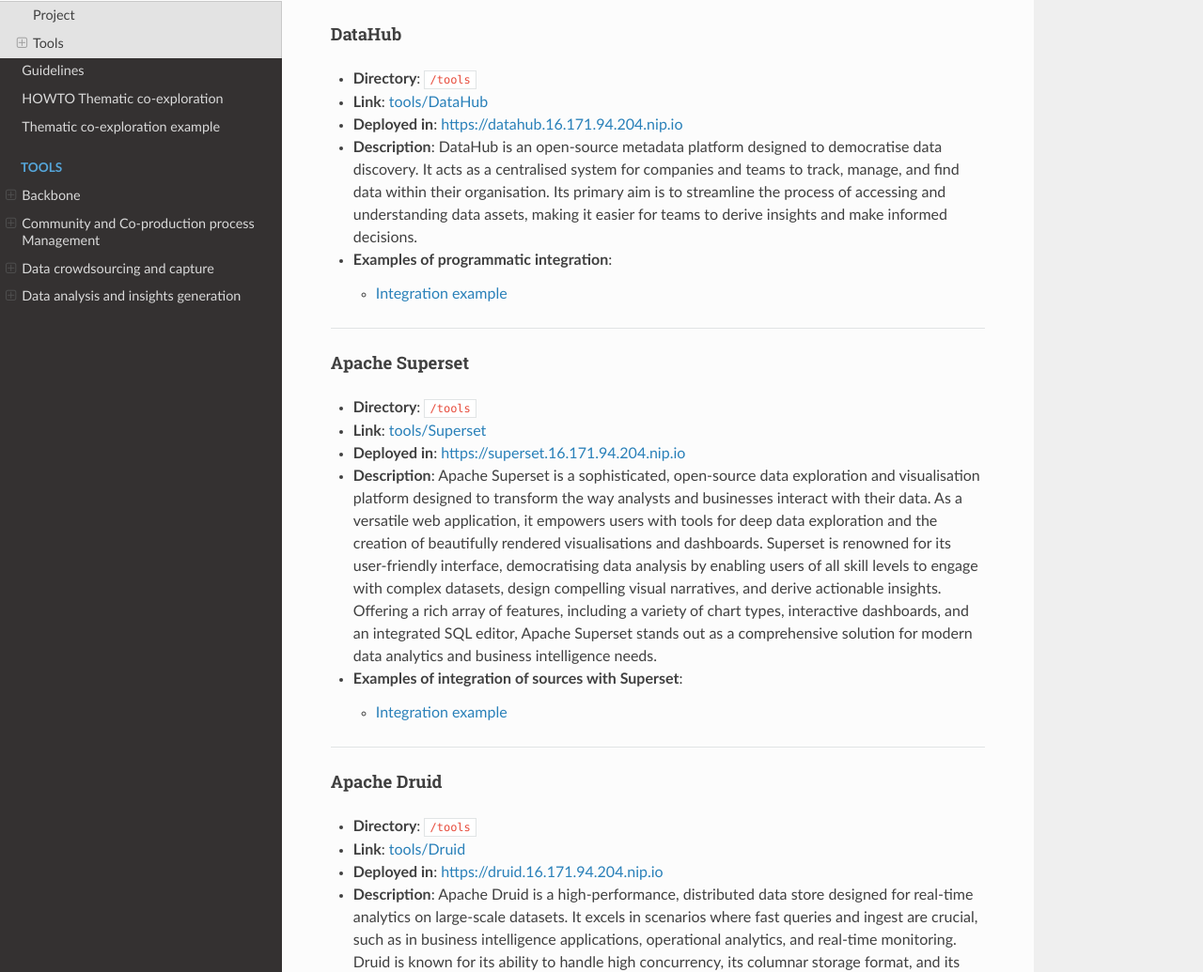
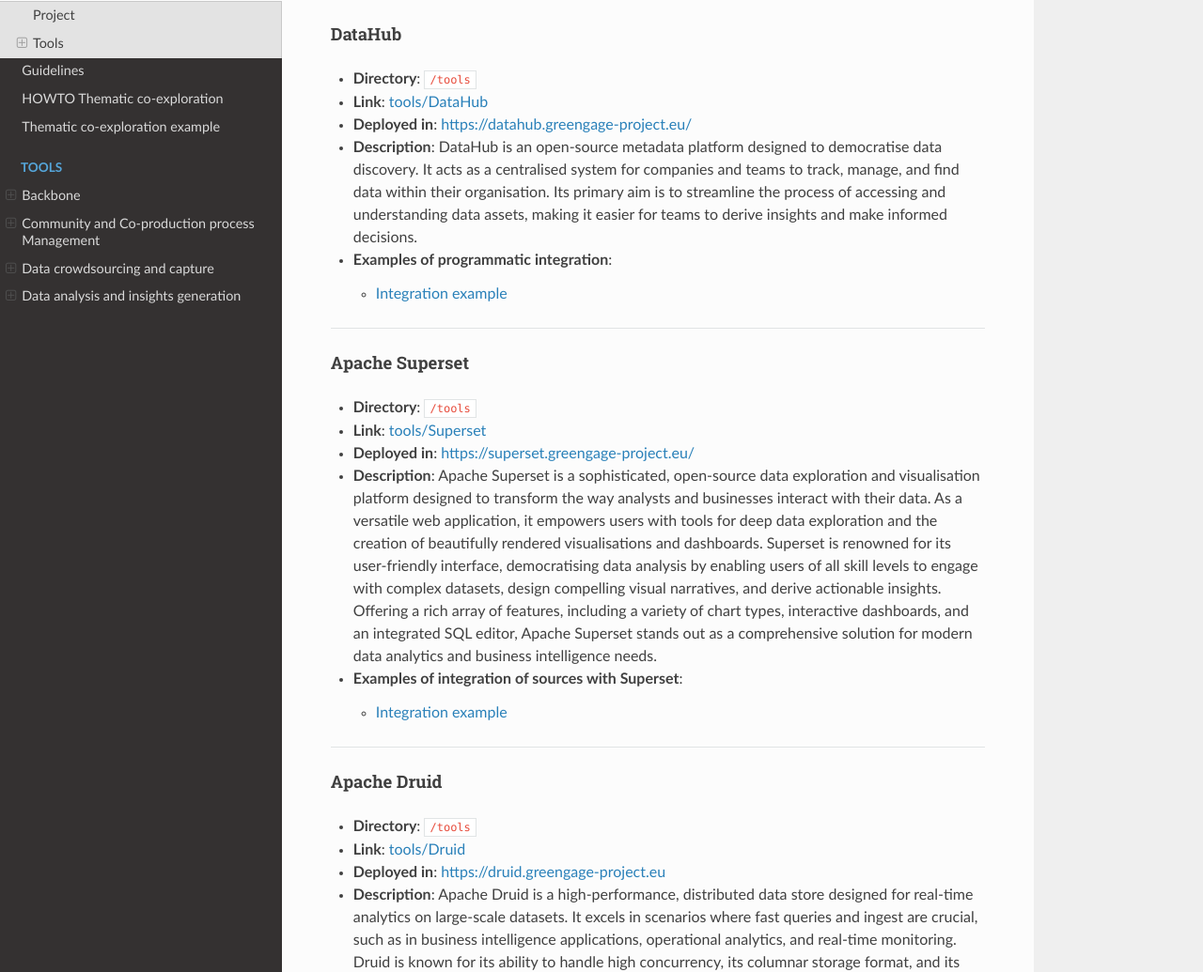
Before and after one commit to Greengage-project/Documentation, an MkDocs documentation site: the page built from docs/index.md, in a window 1280 px wide and 1400 px high, scrolled down 1814 px. Shown: the part 135-1170 px from the top of the window at 94% size. Built offline with MkDocs 1.6.1, drawn with Linux system fonts in a browser that asks for light colours; nearby versions of some CDN libraries; some of the changed lines change nothing that is shown; some of the changed text lies outside the part shown.

Commit message:
New URLS

```diff
--- a/docs/index.md
+++ b/docs/index.md
@@ -62,7 +62,7 @@
 
 - **Directory**: `/tools`
 - **Link**: [tools/DataHub](tools/datahub)
-- **Deployed in**: [https://datahub.16.171.94.204.nip.io](https://datahub.16.171.94.204.nip.io)
+- **Deployed in**: [https://datahub.greengage-project.eu/](https://datahub.greengage-project.eu/)
 - **Description**: DataHub is an open-source metadata platform designed to democratise data discovery. It acts as a centralised system for companies and teams to track, manage, and find data within their organisation. Its primary aim is to streamline the process of accessing and understanding data assets, making it easier for teams to derive insights and make informed decisions.
 
   - **Examples of programmatic integration**:
@@ -74,7 +74,7 @@
 
 - **Directory**: `/tools`
 - **Link**: [tools/Superset](tools/superset)
-- **Deployed in**: [https://superset.16.171.94.204.nip.io](https://superset.16.171.94.204.nip.io)
+- **Deployed in**: [https://superset.greengage-project.eu/](https://superset.greengage-project.eu/)
 - **Description**: Apache Superset is a sophisticated, open-source data exploration and visualisation platform designed to transform the way analysts and businesses interact with their data. As a versatile web application, it empowers users with tools for deep data exploration and the creation of beautifully rendered visualisations and dashboards. Superset is renowned for its user-friendly interface, democratising data analysis by enabling users of all skill levels to engage with complex datasets, design compelling visual narratives, and derive actionable insights. Offering a rich array of features, including a variety of chart types, interactive dashboards, and an integrated SQL editor, Apache Superset stands out as a comprehensive solution for modern data analytics and business intelligence needs.
 
   - **Examples of integration of sources with Superset**:
@@ -86,7 +86,7 @@
 
 - **Directory**: `/tools`
 - **Link**: [tools/Druid](tools/druid)
-- **Deployed in**: [https://druid.16.171.94.204.nip.io](https://druid.16.171.94.204.nip.io)
+- **Deployed in**: [https://druid.greengage-project.eu](https://druid.greengage-project.eu)
 - **Description**: Apache Druid is a high-performance, distributed data store designed for real-time analytics on large-scale datasets. It excels in scenarios where fast queries and ingest are crucial, such as in business intelligence applications, operational analytics, and real-time monitoring. Druid is known for its ability to handle high concurrency, its columnar storage format, and its ability to scale horizontally. It supports streaming and batch data ingestion, and its architecture allows for efficient data summarisation, fast aggregation queries, and low-latency data access. Druid is often used in conjunction with big data technologies like Hadoop and Kafka, making it a popular choice for organisations looking to implement real-time analytics solutions.
 
   - **Examples of integration of sources with Druid**:
@@ -98,7 +98,7 @@
 
 - **Directory**: `/tools`
 - **Link**: [tools/NiFi](tools/nifi)
-- **Deployed in**: [https://nifi.16.171.94.204.nip.io](https://nifi.16.171.94.204.nip.io/nifi)
+- **Deployed in**: [https://nifi.greengage-project.eu/nifi](https://nifi.greengage-project.eu/nifi)
 - **Description**: Apache NiFi is a robust, open-source software solution designed for efficient and reliable data ingestion, processing, and distribution. It is particularly noted for its user-friendly graphical interface that simplifies the design, management, and monitoring of data flows. NiFi supports highly configurable and flexible data routing, system mediation, and transformation capabilities, enabling the handling of diverse data formats and systems. Key features include its scalability to accommodate large volumes of data, built-in data security measures, and extensive audit trails for data provenance. Primarily used in scenarios requiring complex data pipelines, such as real-time data processing and integration across varied systems, Apache NiFi stands out for its ease of use and comprehensive data management capabilities.
 
   - **Examples of integration of sources with NiFi**:
```
